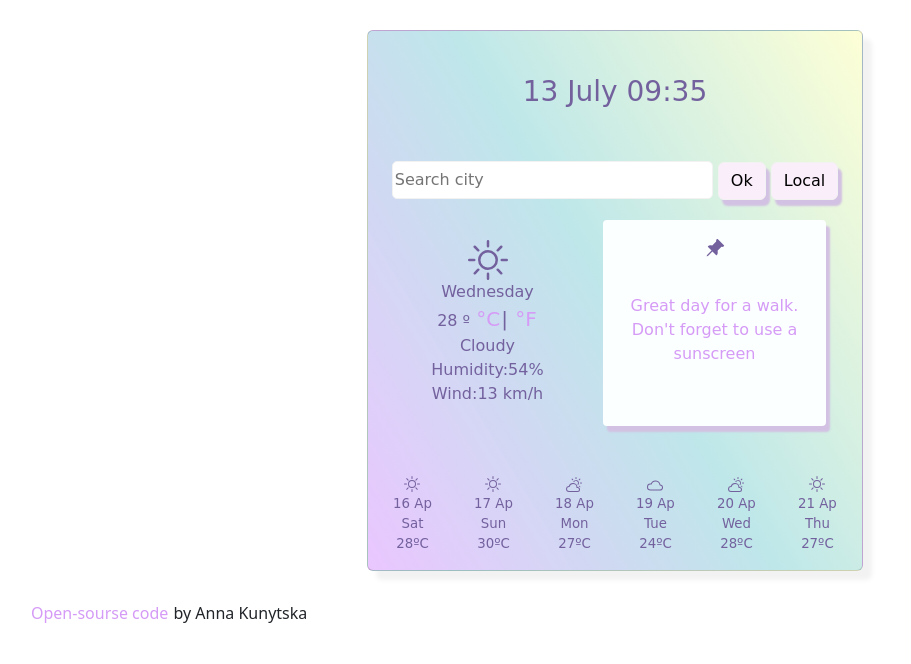
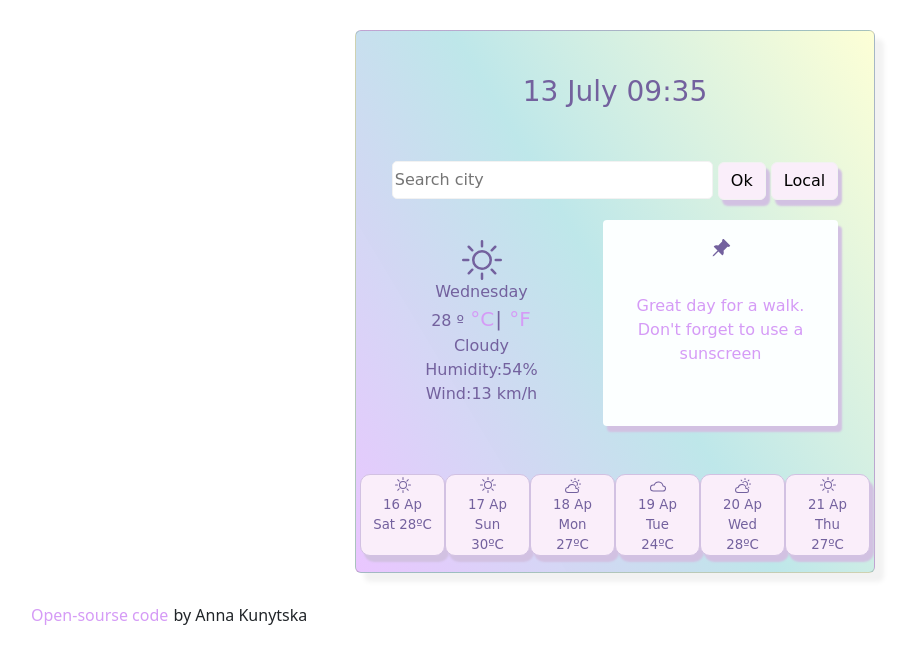
Before and after one commit to Hi-Anna-Kunytska/Weather-inspired, a plain HTML site: page index.html in a window 1280 px wide. Shown: the whole page, without its empty margins (25-936 px from the left). Drawn offline with nearby package versions, Linux system fonts and the light colour scheme; no server answers; a web font is replaced by a local one.

Commit message:
Updated style

```diff
--- a/style.css
+++ b/style.css
@@ -95,10 +95,6 @@ a:active {
   margin-top: 34px;
 }
 
-.material-symbols-outlined {
-  font-variation-settings: "FILL" 0, "wght" 400, "GRAD" 0, "opsz" 48;
-}
-
 .row.week-weather {
   text-align: center;
   font-size: smaller;
@@ -108,15 +104,16 @@ a:active {
 }
 .col-2 {
   margin: 0;
+  border-radius: 10px;
+  background-color: #faeefa;
+  border: 1px solid hsl(271, 36%, 82%);
+  box-shadow: 4px 6px 2px hsl(271, 36%, 82%);
 }
 .col-2:hover {
   color: #d59bf6;
   background-color: white;
   border-radius: 10px;
   border: 1px solid #f2f2f2;
-  padding: 0 10px 0 10px;
-  text-align: center;
-  font-size: larger;
 }
 
 .open-sourse-code-link {
@@ -124,7 +121,7 @@ a:active {
 }
 
 .body-app {
-  max-width: 496px;
+  max-width: 520px;
   max-height: 632px;
   padding: 0;
   margin: 30px auto;
```
